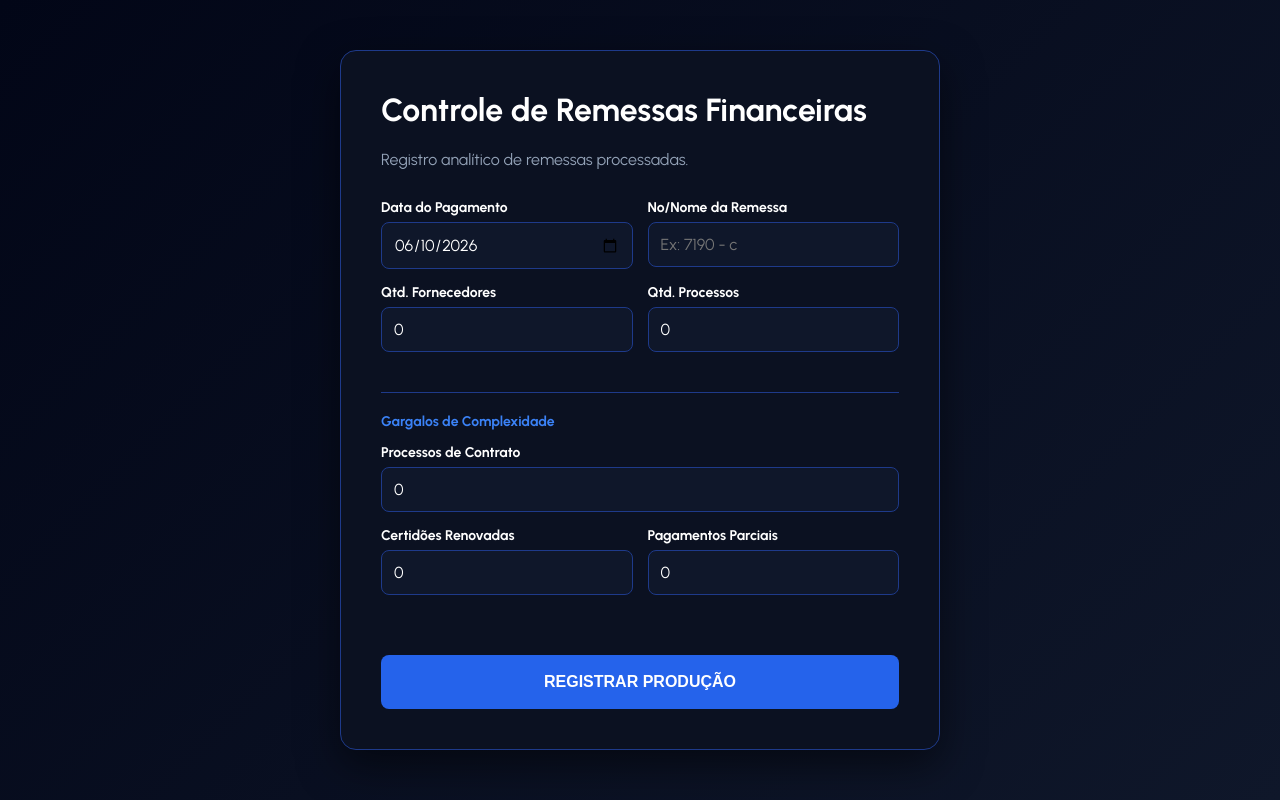
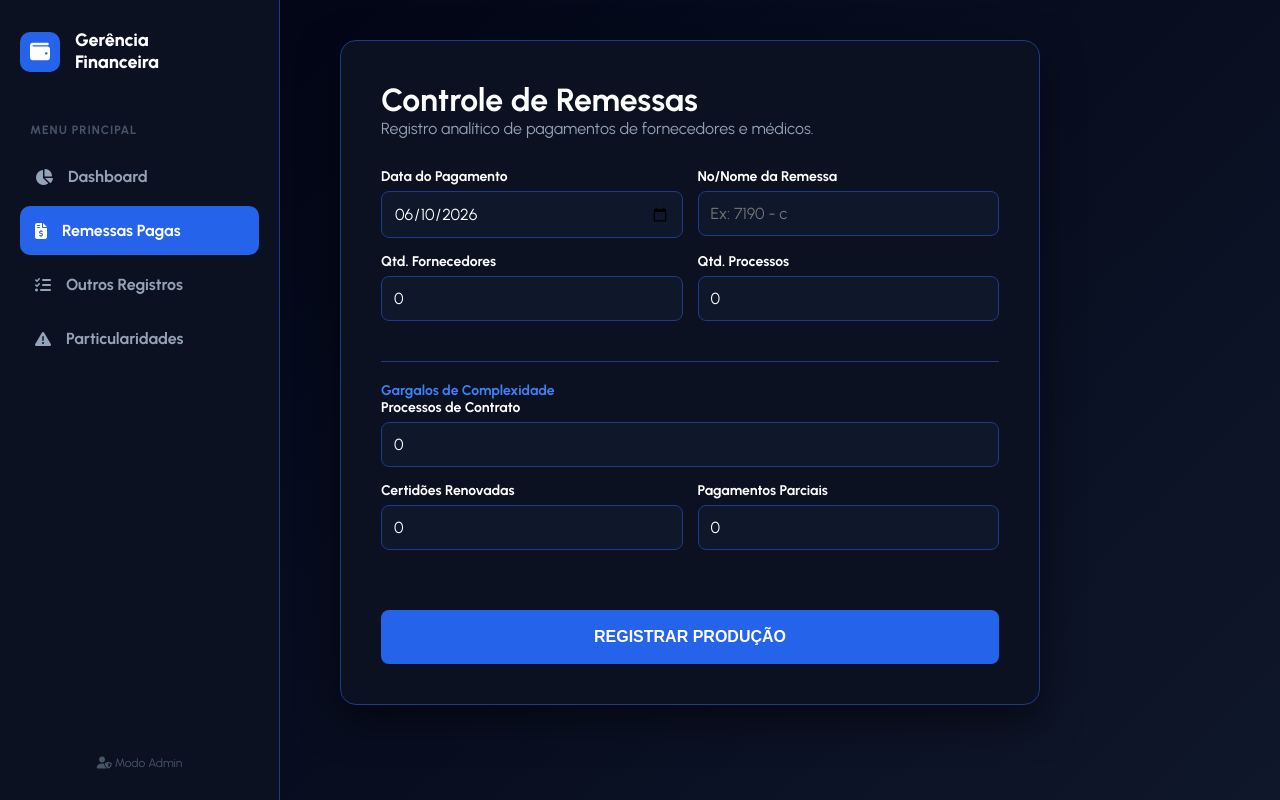
Before and after one commit to cassiojobs10-del/smartpay-sistema, a Flask app: page / in a window 1280 px wide. Run offline with Flask 3, Linux system fonts and the light colour scheme.

Commit message:
Update index.html

```diff
--- a/templates/index.html
+++ b/templates/index.html
@@ -3,88 +3,137 @@
 <head>
     <meta charset="UTF-8">
     <meta name="viewport" content="width=device-width, initial-scale=1.0">
-    <title>Controle de Remessas Financeiras</title>
-    <link href="https://fonts.googleapis.com/css2?family=Urbanist:wght@400;500;700&display=swap" rel="stylesheet">
+    <title>Gerência Financeira - Sistema</title>
+    <link href="https://fonts.googleapis.com/css2?family=Urbanist:wght@400;500;700;800&display=swap" rel="stylesheet">
+    <link rel="stylesheet" href="https://cdnjs.cloudflare.com/ajax/libs/font-awesome/6.5.1/css/all.min.css">
     <style>
-        * { box-sizing: border-box; }
+        * { box-sizing: border-box; margin: 0; padding: 0; }
         body {
-            /* Fundo azul marinho escuro com leve gradiente para preto */
-            background: linear-gradient(135deg, #020617 0%, #0f172a 100%);
+            background: #020617;
             color: #ffffff;
             font-family: 'Urbanist', sans-serif;
             display: flex;
+            height: 100vh;
+            overflow: hidden;
+        }
+
+        /* MENU LATERAL */
+        .sidebar {
+            width: 280px;
+            background: #0b1121;
+            border-right: 1px solid #1e3a8a;
+            display: flex;
+            flex-direction: column;
+            padding: 30px 20px;
+        }
+        .logo-area {
+            display: flex;
+            align-items: center;
+            gap: 15px;
+            margin-bottom: 50px;
+        }
+        .logo-icon {
+            background: #2563eb;
+            color: #fff;
+            width: 40px;
+            height: 40px;
+            border-radius: 10px;
+            display: flex;
+            align-items: center;
             justify-content: center;
-            padding: 50px 20px;
-            min-height: 100vh;
-            margin: 0;
+            font-size: 20px;
         }
+        .logo-text {
+            font-size: 18px;
+            font-weight: 800;
+            line-height: 1.2;
+        }
+        .menu-title {
+            color: #475569;
+            font-size: 12px;
+            font-weight: 700;
+            text-transform: uppercase;
+            letter-spacing: 1px;
+            margin-bottom: 15px;
+            padding-left: 10px;
+        }
+        .menu-items { list-style: none; display: flex; flex-direction: column; gap: 5px; }
+        .menu-item {
+            display: flex;
+            align-items: center;
+            gap: 15px;
+            padding: 15px;
+            border-radius: 10px;
+            color: #94a3b8;
+            text-decoration: none;
+            font-weight: 600;
+            transition: all 0.2s;
+            cursor: pointer;
+        }
+        .menu-item:hover { background: #1e293b; color: #fff; }
+        .menu-item.active { background: #2563eb; color: #fff; }
+
+        /* ÁREA DE CONTEÚDO PRINCIPAL */
+        .main-content {
+            flex-grow: 1;
+            background: linear-gradient(135deg, #020617 0%, #0f172a 100%);
+            padding: 40px 60px;
+            overflow-y: auto;
+        }
+
+        /* FORMULÁRIO ENCAIXADO */
         .form-box {
-            background: #0b1121; /* Card um pouco mais escuro que o fundo */
-            border: 1px solid #1e3a8a; /* Borda sutil em azul */
+            background: #0b1121;
+            border: 1px solid #1e3a8a;
             border-radius: 16px;
             padding: 40px;
             width: 100%;
-            max-width: 600px;
+            max-width: 700px;
             box-shadow: 0 15px 40px rgba(0,0,0,0.5);
         }
-        h1 {
-            margin-top: 0;
-            color: #ffffff;
-            font-size: 32px;
+        h1 { margin-top: 0; color: #ffffff; font-size: 32px; }
+        .field-group { margin-bottom: 15px; }
+        label { display: block; color: #ffffff; font-size: 14px; font-weight: 700; margin-bottom: 6px; }
+        input {
+            background: #0f172a; border: 1px solid #1e3a8a; border-radius: 8px;
+            color: #ffffff; padding: 12px; width: 100%; font-family: 'Urbanist', sans-serif; font-size: 16px;
         }
-        .field-group { margin-bottom: 15px; }
-        label {
-            display: block;
-            color: #ffffff; /* Textos brancos como solicitado */
-            font-size: 14px;
-            font-weight: 700;
-            margin-bottom: 6px;
-        }
-        input {
-            background: #0f172a;
-            border: 1px solid #1e3a8a;
-            border-radius: 8px;
-            color: #ffffff;
-            padding: 12px;
-            width: 100%;
-            font-family: 'Urbanist', sans-serif;
-            font-size: 16px;
-        }
-        input:focus {
-            border-color: #3b82f6; /* Azul mais claro ao clicar */
-            outline: none;
-            box-shadow: 0 0 0 2px rgba(59, 130, 246, 0.2);
-        }
+        input:focus { border-color: #3b82f6; outline: none; box-shadow: 0 0 0 2px rgba(59, 130, 246, 0.2); }
         .row-grid { display: grid; grid-template-columns: 1fr 1fr; gap: 15px; }
         .btn-submit {
-            background: #2563eb; /* Azul Royal */
-            border: none;
-            border-radius: 8px;
-            color: #ffffff;
-            cursor: pointer;
-            font-weight: 800;
-            margin-top: 20px;
-            padding: 18px;
-            width: 100%;
-            font-size: 16px;
-            text-transform: uppercase;
-            transition: background 0.2s;
+            background: #2563eb; border: none; border-radius: 8px; color: #ffffff;
+            cursor: pointer; font-weight: 800; margin-top: 20px; padding: 18px;
+            width: 100%; font-size: 16px; text-transform: uppercase; transition: background 0.2s;
         }
-        .btn-submit:hover {
-            background: #1d4ed8; /* Azul um pouco mais escuro ao passar o mouse */
-        }
-        .divider {
-            border-top: 1px solid #1e3a8a;
-            margin: 25px 0;
-            padding-top: 20px;
-        }
+        .btn-submit:hover { background: #1d4ed8; }
+        .divider { border-top: 1px solid #1e3a8a; margin: 25px 0; padding-top: 20px; }
     </style>
 </head>
 <body>
 
+    <nav class="sidebar">
+        <div class="logo-area">
+            <div class="logo-icon"><i class="fa-solid fa-wallet"></i></div>
+            <div class="logo-text">Gerência<br>Financeira</div>
+        </div>
+
+        <div class="menu-title">Menu Principal</div>
+        <ul class="menu-items">
+            <li class="menu-item"><i class="fa-solid fa-chart-pie"></i> Dashboard</li>
+            <li class="menu-item active"><i class="fa-solid fa-file-invoice-dollar"></i> Remessas Pagas</li>
+            <li class="menu-item"><i class="fa-solid fa-list-check"></i> Outros Registros</li>
+            <li class="menu-item"><i class="fa-solid fa-triangle-exclamation"></i> Particularidades</li>
+        </ul>
+
+        <div style="margin-top: auto; color: #475569; font-size: 12px; text-align: center;">
+            <i class="fa-solid fa-user-shield"></i> Modo Admin
+        </div>
+    </nav>
+
+    <main class="main-content">
         <div class="form-box">
-        <h1>Controle de Remessas Financeiras</h1>
-        <p style="color: #94a3b8; margin-bottom: 30px;">Registro analítico de remessas processadas.</p>
+            <h1>Controle de Remessas</h1>
+            <p style="color: #94a3b8; margin-bottom: 30px;">Registro analítico de pagamentos de fornecedores e médicos.</p>
 
             <div class="row-grid">
                 <div class="field-group">
@@ -128,6 +177,7 @@
 
             <button class="btn-submit" onclick="registrarLote()">Registrar Produção</button>
         </div>
+    </main>
 
     <script>
         document.getElementById('data_pagamento').valueAsDate = new Date();
@@ -143,10 +193,7 @@
                 pagamentos_parciais: document.getElementById('pagamentos_parciais').value
             };
 
-            if(!dados.nome_remessa) {
-                alert("Por favor, preencha o número da remessa.");
-                return;
-            }
+            if(!dados.nome_remessa) { alert("Preencha a remessa."); return; }
 
             try {
                 const resposta = await fetch('/api/salvar-lote', {
@@ -158,7 +205,7 @@
                 const resultado = await resposta.json();
 
                 if (resposta.ok) {
-                    alert(`Sucesso! A remessa gerou ${resultado.pontos} pontos de esforço analítico.`);
+                    alert(`Sucesso! Remessa gerou ${resultado.pontos} pontos.`);
                     document.querySelectorAll('input[type="number"]').forEach(input => input.value = "0");
                     document.getElementById('nome_remessa').value = "";
                 } else {
```
Lines whose indentation alone changed are shown as unchanged.
